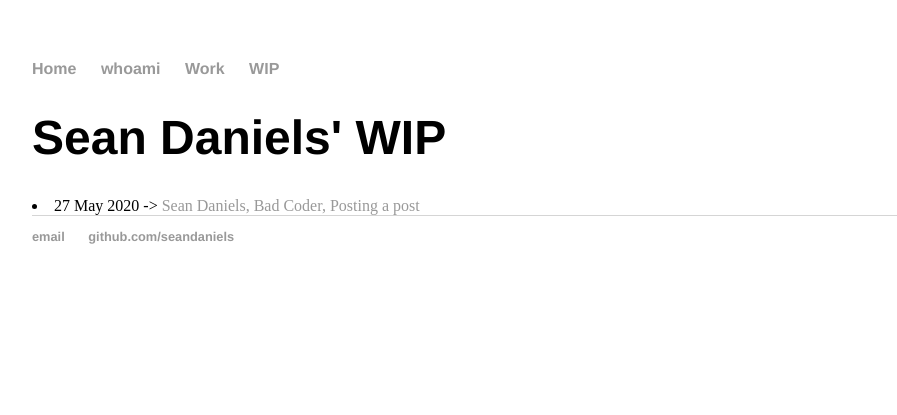
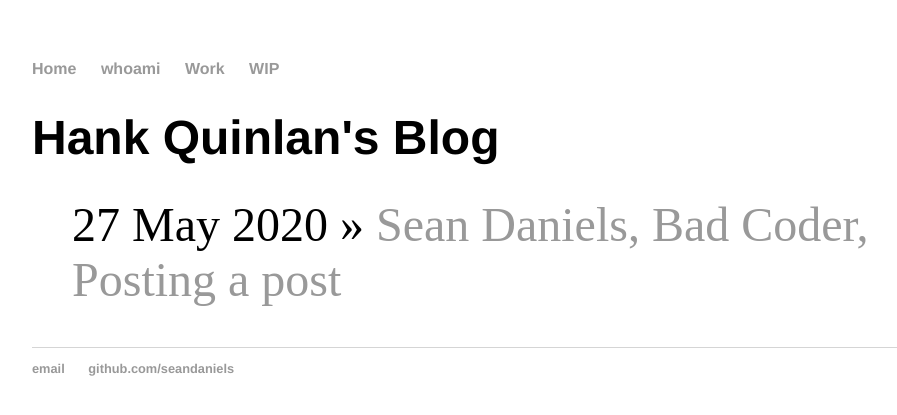
Before and after one commit to SeanDaniels/seandaniels.github.io, a Jekyll site: the page built from wips/index.html, in a window 1280 px wide. Shown: the top 415 px of the page, without its empty margins (160-1057 px from the left). Built offline with Jekyll 4.4.1, drawn with Linux system fonts in a browser that asks for light colours.

Commit message:
Trying to fix WIP list

```diff
--- a/wips/index.html
+++ b/wips/index.html
@@ -1,21 +1,21 @@
 ---
 layout: default
-title: Sean Daniels' WIP
+title: Hank Quinlan's Blog
 ---
 <h1>{{ page.title }}</h1>
-<u1 class="posts">
-    {% for post in site.posts %}
-        <li><span>{{ post.date | date_to_string }}</span> -> <a href="{{ post.url }}" title="{{ post.title }}">{{ post.title  }}</a></li>
-    {% endfor %}
-</u1>
+<ul class="posts">
+
+	{% for post in site.posts %}
+	    <li><span>{{ post.date | date_to_string }}</span> » <a href="{{ post.url }}" title="{{ post.title }}">{{ post.title }}</a></li>
+	{% endfor %}
+</ul>
 <!-- ---
      layout: default
-     title: Hank Quinlan's Blog
+     title: Sean Daniels' WIP
    ---
-	 <h1>{{ page.title }}</h1>
-	 <ul class="posts">
-
-	 {% for post in site.posts %}
-	 <li><span>{{ post.date | date_to_string }}</span> » <a href="{{ post.url }}" title="{{ post.title }}">{{ post.title }}</a></li>
-	 {% endfor %}
-	 </ul> -->
+     <h1>{{ page.title }}</h1>
+     <u1 class="posts">
+     {% for post in site.posts %}
+     <li><span>{{ post.date | date_to_string }}</span> -> <a href="{{ post.url }}" title="{{ post.title }}">{{ post.title  }}</a></li>
+     {% endfor %}
+     </u1> -->
```
